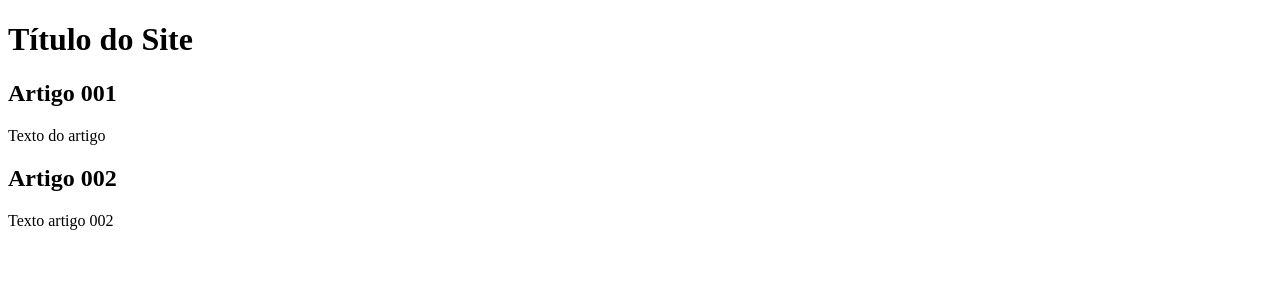
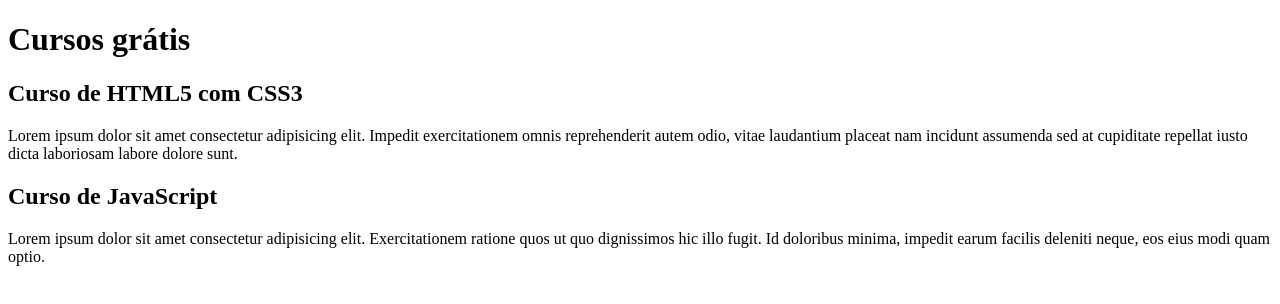
Before and after one commit to neverbecruel/Projeto-Site, a plain HTML site: page index.html in a window 1280 px wide. Drawn offline with Linux system fonts and the light colour scheme.

Commit message:
escrevendo conteudo

```diff
--- a/index.html
+++ b/index.html
@@ -4,20 +4,20 @@
     <meta charset="UTF-8">
     <meta http-equiv="X-UA-Compatible" content="IE=edge">
     <meta name="viewport" content="width=device-width, initial-scale=1.0">
-    <title>Título do site</title>
+    <title>Título do Site</title>
 </head>
 <body>
     <main>
         <header>
-            <h1>Título do Site</h1>
+            <h1>Cursos grátis</h1>
         </header>
         <article>
-            <h2>Artigo 001</h2>
-            <p>Texto do artigo</p>
+            <h2>Curso de HTML5 com CSS3</h2>
+            <p>Lorem ipsum dolor sit amet consectetur adipisicing elit. Impedit exercitationem omnis reprehenderit autem odio, vitae laudantium placeat nam incidunt assumenda sed at cupiditate repellat iusto dicta laboriosam labore dolore sunt.</p>
         </article>
         <article>
-            <h2>Artigo 002</h2>
-            <p>Texto artigo 002</p>
+            <h2>Curso de JavaScript</h2>
+            <p>Lorem ipsum dolor sit amet consectetur adipisicing elit. Exercitationem ratione quos ut quo dignissimos hic illo fugit. Id doloribus minima, impedit earum facilis deleniti neque, eos eius modi quam optio.</p>
         </article>
     </main>
 </body>
```
